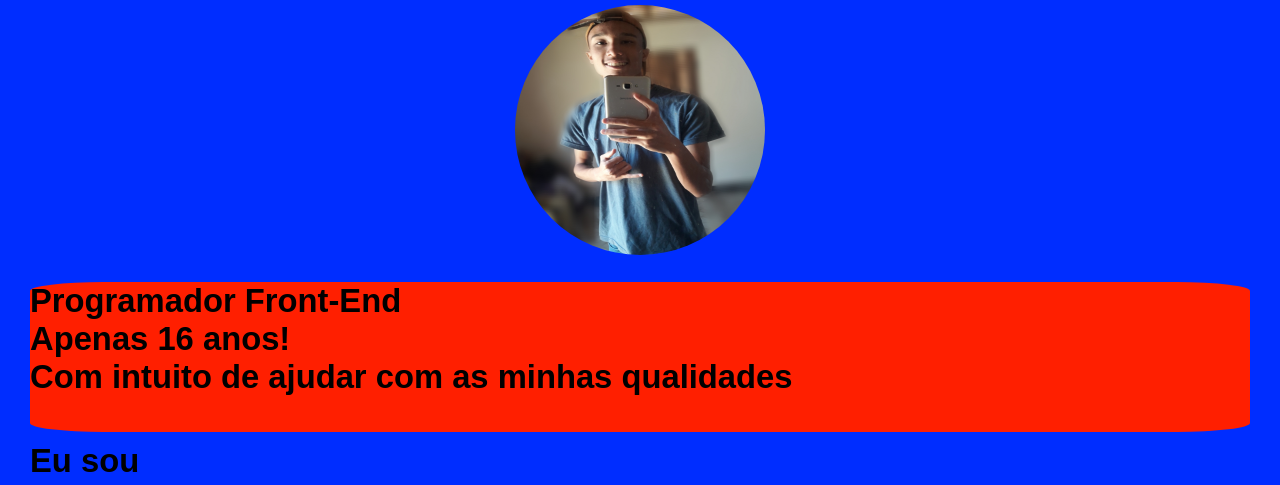
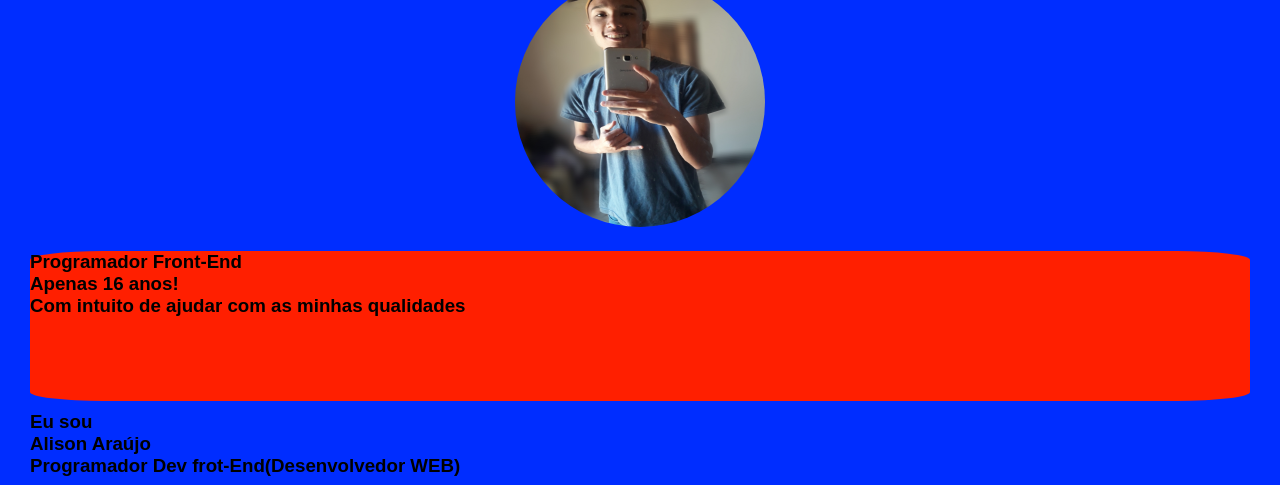
Before and after one commit to psscripts/portifolio, a plain HTML site: page index.html in a window 1280 px wide. Shown: the part 100-585 px from the top of the page. Drawn offline with Linux system fonts and the light colour scheme.

Commit message:
Add files via upload

```diff
--- a/styele.css
+++ b/styele.css
@@ -8,7 +8,7 @@
 body {
 				background: #002dff;
 				font-family: Arial;
-				font-size: 28px;
+				font-size: 100%;
 }
 
 .info{
```
